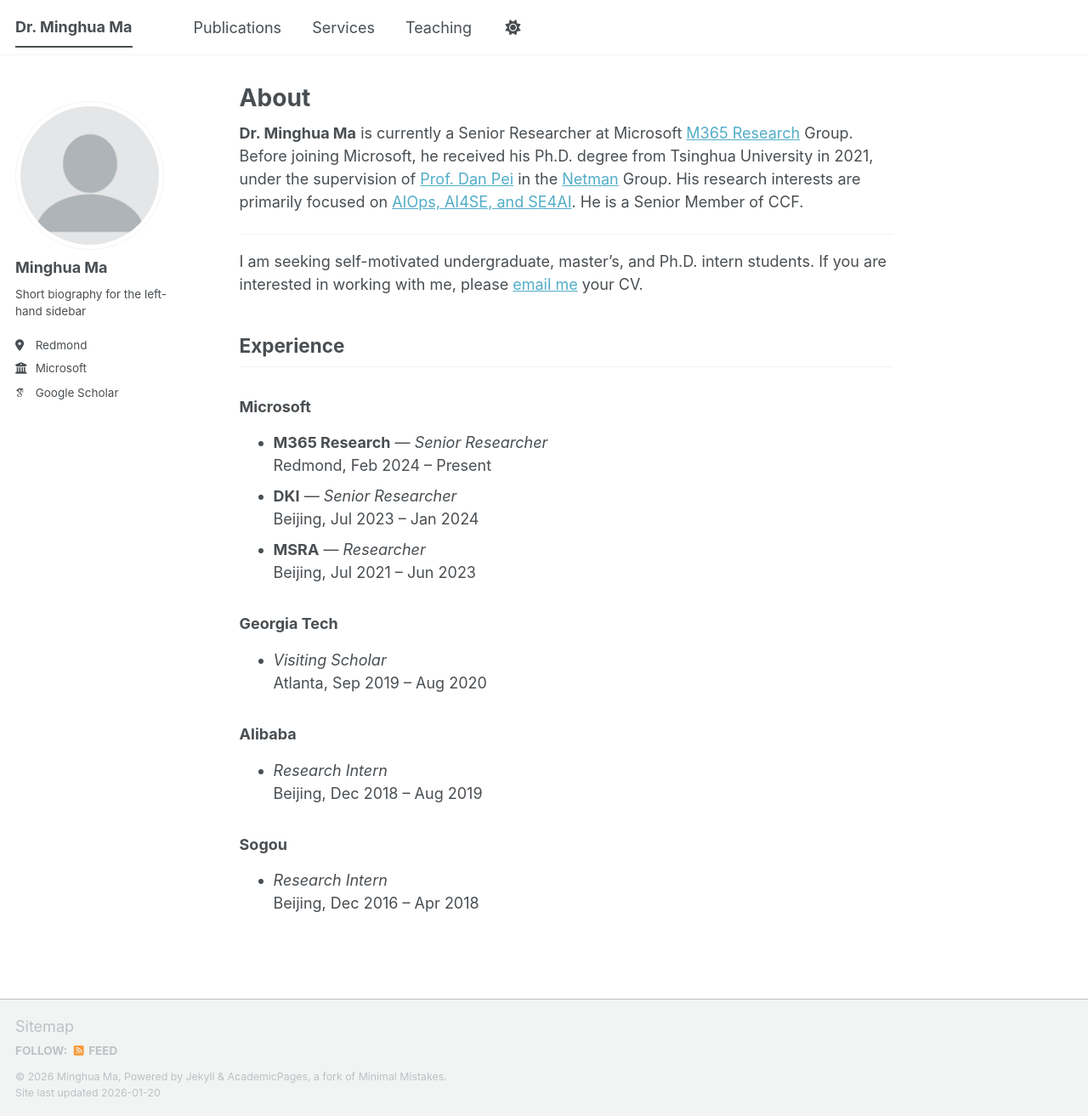
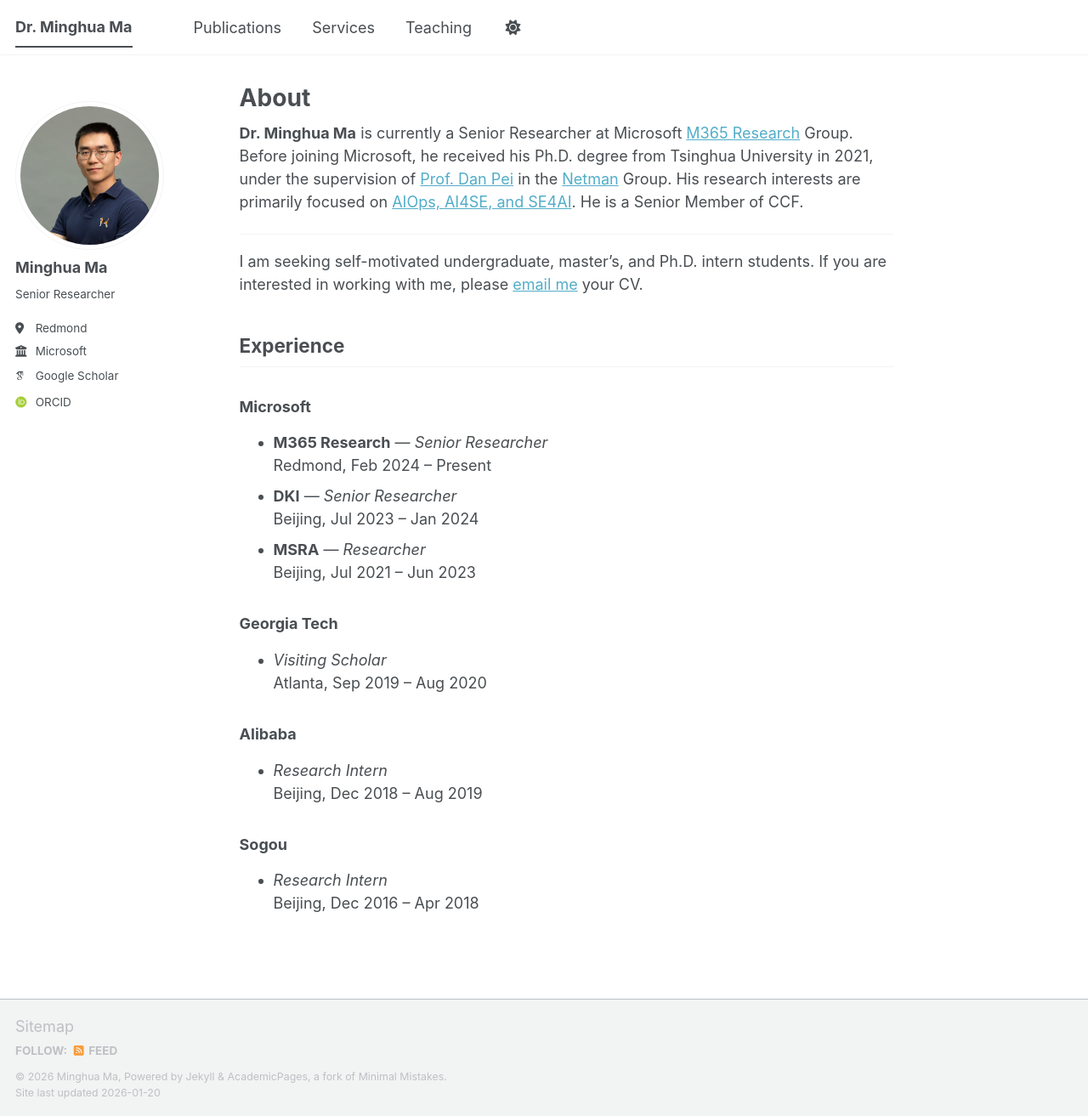
Before and after one commit to marvin233/marvin233.github.io, a Jekyll site: the page built from _pages/about.md, in a window 1280 px wide and 1313 px high. Shown: the whole window at 85% size. Built offline with Jekyll 4.4.1, drawn with Linux system fonts in a browser that asks for light colours; some web fonts are replaced; a script bundle is joined from its source files by our own code; library files that are not in the unit come from our copies.

Commit message:
Update author profile information in config

```diff
--- a/_config.yml
+++ b/_config.yml
@@ -23,9 +23,9 @@ repository               : "marvin233/marvin233.github.io"
 #               Additional customization can be done by editing /_includes/author-profile.html
 author:
   # Biographic information
-  avatar           : "profile.png"
+  avatar           : "bio-photo.jpg"
   name             : "Minghua Ma"
-  bio              : "Short biography for the left-hand sidebar"
+  bio              : "Senior Researcher"
   location         : "Redmond"
   employer         : "Microsoft"
   uri              : # URL
@@ -36,7 +36,7 @@ author:
   googlescholar    : "https://scholar.google.com/citations?user=A8It-HkAAAAJ"
   inspire-hep      : # URL
   impactstory      : # URL
-  orcid            : #"https://orcid.org/yourorcidurl"
+  orcid            : "https://orcid.org/my-orcid?orcid=0000-0002-6303-1731"
   semantic         : # URL
   ssrn             : # URL
   pubmed           : #"https://www.ncbi.nlm.nih.gov/pubmed/?term=john+snow"
```
